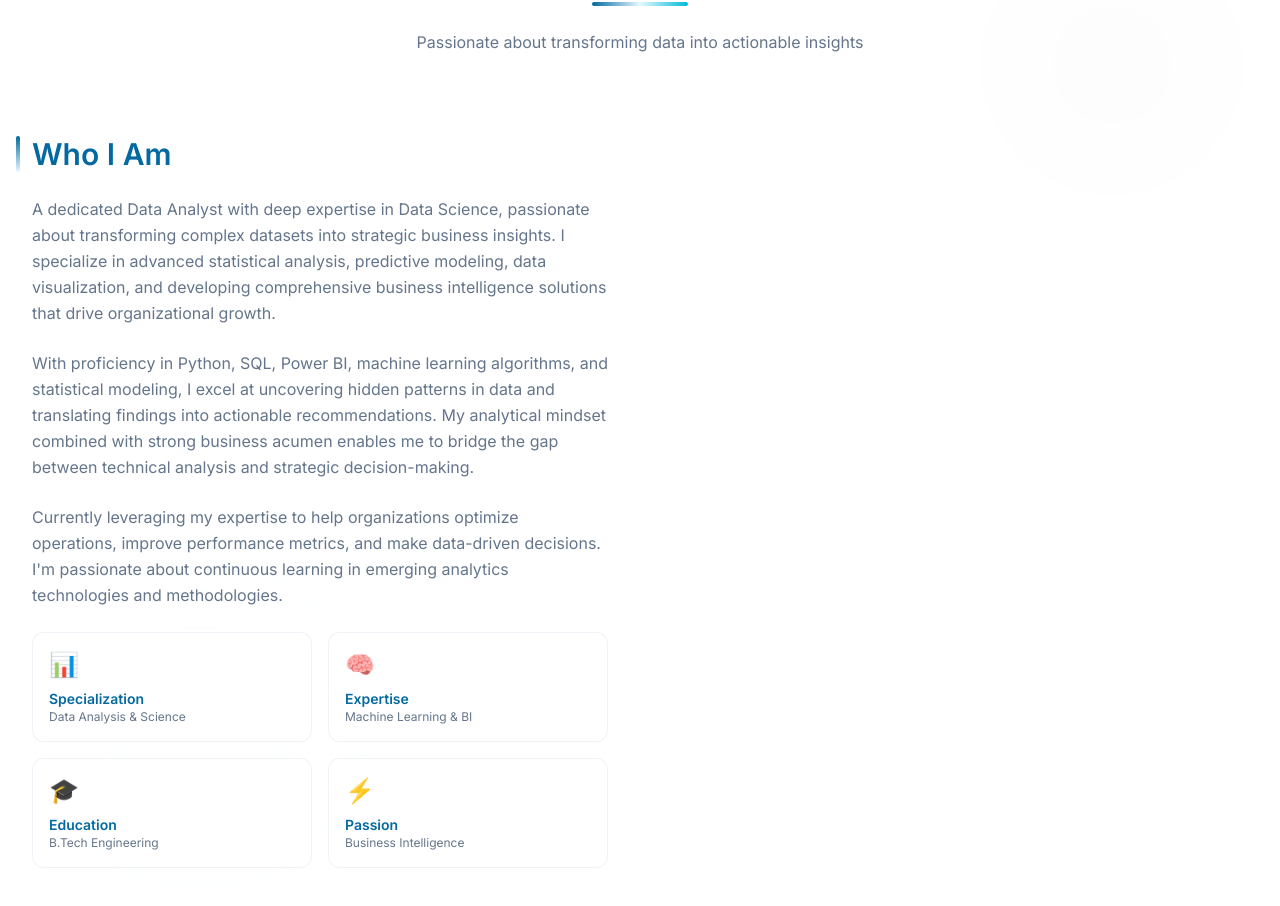
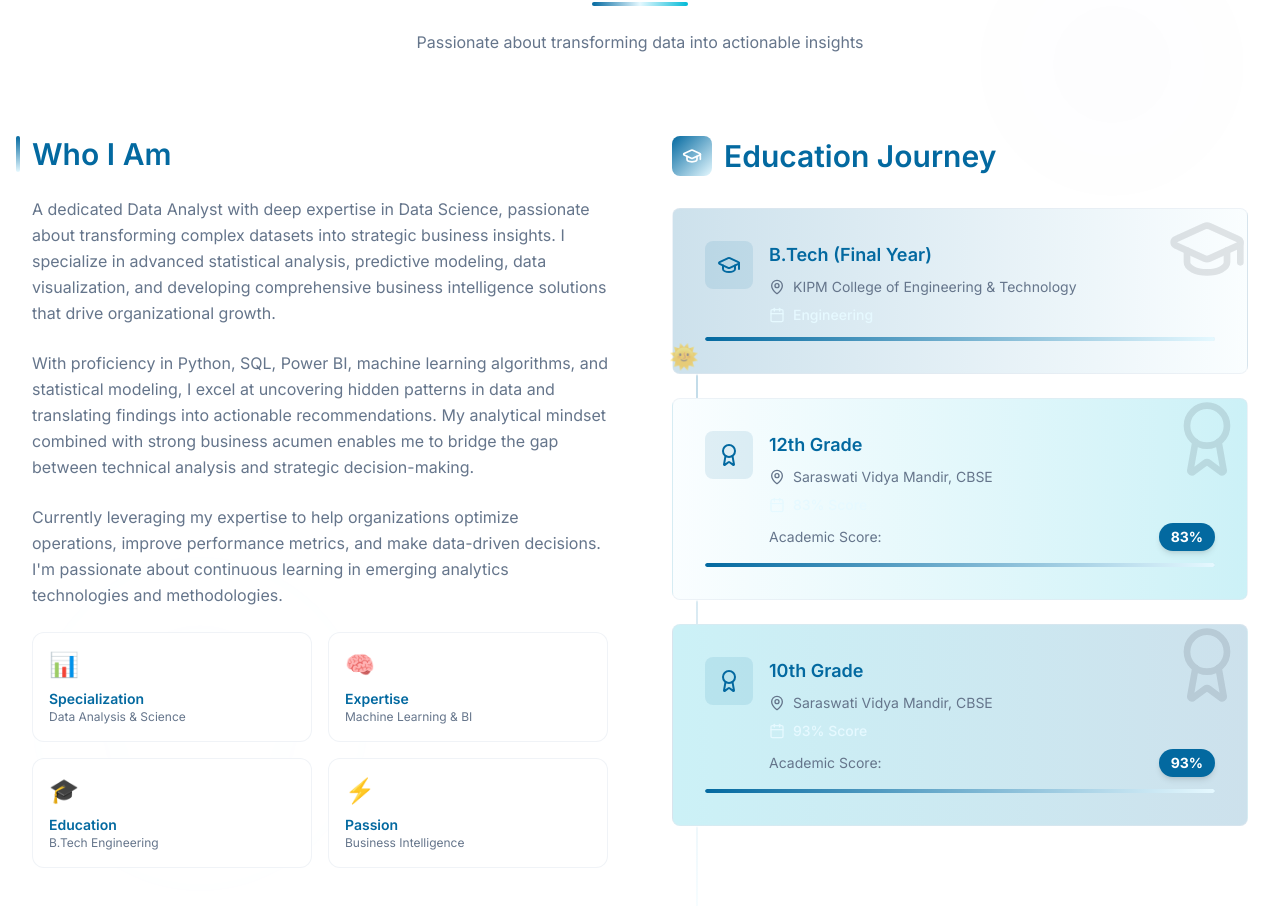
Before and after one commit to shivesh122/shivesh-portfolio, a React (Vite) app: page / in a window 1280 px wide. Shown: the part 937-1843 px from the top of the page. Built offline with nearby package versions, Linux system fonts and the light colour scheme.

Commit message:
Reverted to commit cb040b0789a57792b9f62d2ffe7aa155d84a4416

```diff
--- a/src/components/About.tsx
+++ b/src/components/About.tsx
@@ -45,6 +45,32 @@ const About = () => {
 
     return () => window.removeEventListener('scroll', handleScroll);
   }, [isVisible]);
+
+  const educationData = [
+    {
+      degree: "B.Tech (Final Year)",
+      institution: "KIPM College of Engineering & Technology",
+      field: "Engineering",
+      icon: GraduationCap,
+      gradient: "from-primary/20 to-secondary/20"
+    },
+    {
+      degree: "12th Grade",
+      institution: "Saraswati Vidya Mandir, CBSE",
+      field: "83% Score",
+      score: "83%",
+      icon: Award,
+      gradient: "from-secondary/20 to-accent/20"
+    },
+    {
+      degree: "10th Grade",
+      institution: "Saraswati Vidya Mandir, CBSE",
+      field: "93% Score",
+      score: "93%",
+      icon: Award,
+      gradient: "from-accent/20 to-primary/20"
+    }
+  ];
 
   return (
     <section ref={sectionRef} className="py-16 sm:py-20 lg:py-24 bg-background relative overflow-hidden">
@@ -118,6 +144,88 @@ const About = () => {
                 </div>
               </div>
             </div>
+
+            {/* Education Section */}
+            <div className={`space-y-6 lg:space-y-8 transition-all duration-1000 delay-400 relative ${
+              isVisible ? 'opacity-100 translate-x-0' : 'opacity-0 translate-x-10'
+            }`}>
+              <div className="flex items-center space-x-3 mb-6 sm:mb-8">
+                <div className="w-10 h-10 bg-gradient-to-br from-primary to-secondary rounded-lg flex items-center justify-center">
+                  <GraduationCap className="h-5 w-5 text-primary-foreground" />
+                </div>
+                <h3 className="text-xl sm:text-2xl lg:text-3xl font-semibold text-primary">Education Journey</h3>
+              </div>
+
+              {/* Animated Sun Journey */}
+              <div className="absolute left-6 top-16 w-0.5 bg-gradient-to-b from-primary/30 to-secondary/30 h-full rounded-full -z-10"></div>
+              <div
+                className="absolute left-3 transition-all duration-300 ease-out z-20"
+                style={{
+                  top: `${16 + (sunPosition * 2)}px`,
+                  transform: 'translateX(-50%)'
+                }}
+              >
+                <div className="text-2xl animate-pulse">🌞</div>
+              </div>
+
+              <div ref={educationRef} className="space-y-4 sm:space-y-6 relative z-10">
+                {educationData.map((edu, index) => (
+                  <Card
+                    key={index}
+                    className={`bg-gradient-to-r ${edu.gradient} border-border/50 shadow-card hover:shadow-elegant transition-all duration-500 card-hover-effect perspective-card animate-fade-in-up overflow-hidden group`}
+                    style={{ animationDelay: `${0.6 + index * 0.2}s` }}
+                  >
+                    <div className="p-6 sm:p-8 relative">
+                      {/* Background pattern */}
+                      <div className="absolute top-0 right-0 w-20 h-20 opacity-10">
+                        <edu.icon className="w-full h-full" />
+                      </div>
+
+                      <div className="relative z-10 space-y-3">
+                        <div className="flex items-start space-x-4">
+                          <div className="w-12 h-12 bg-primary/10 rounded-lg flex items-center justify-center flex-shrink-0 group-hover:scale-110 transition-transform duration-300">
+                            <edu.icon className="h-6 w-6 text-primary" />
+                          </div>
+
+                          <div className="flex-1 space-y-2">
+                            <h4 className="font-semibold text-primary text-lg">{edu.degree}</h4>
+                            <div className="flex items-center space-x-2 text-sm text-muted-foreground">
+                              <MapPin className="h-4 w-4" />
+                              <span>{edu.institution}</span>
+                            </div>
+                            {edu.field && (
+                              <div className="flex items-center space-x-2">
+                                <Calendar className="h-4 w-4 text-secondary" />
+                                <span className="text-sm font-medium text-secondary">{edu.field}</span>
+                              </div>
+                            )}
+                            {edu.score && (
+                              <div className="flex items-center justify-between mt-3">
+                                <span className="text-sm text-muted-foreground">Academic Score:</span>
+                                <div className="bg-primary text-primary-foreground px-3 py-1 rounded-full text-sm font-bold shadow-md">
+                                  {edu.score}
+                                </div>
+                              </div>
+                            )}
+                          </div>
+                        </div>
+
+                        {/* Progress indicator */}
+                        <div className="w-full bg-primary/10 h-1 rounded-full overflow-hidden">
+                          <div
+                            className="h-full bg-gradient-to-r from-primary to-secondary rounded-full transition-all duration-1000 ease-out"
+                            style={{
+                              width: isVisible ? '100%' : '0%',
+                              transitionDelay: `${0.8 + index * 0.2}s`
+                            }}
+                          ></div>
+                        </div>
+                      </div>
+                    </div>
+                  </Card>
+                ))}
+              </div>
+            </div>
           </div>
         </div>
       </div>
```
Also changed, not shown: 1 other file (tests, documents, lock files or other folders).
